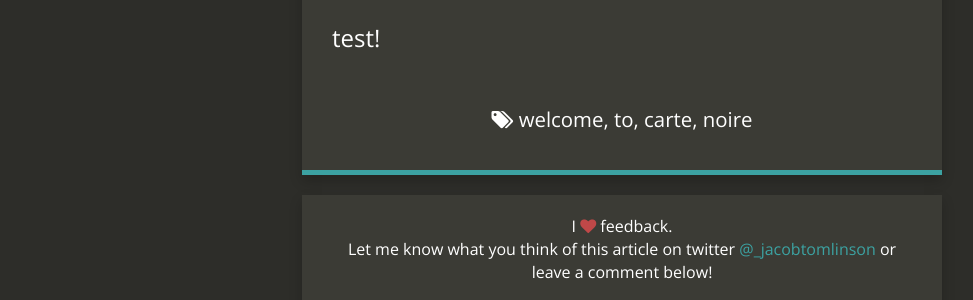
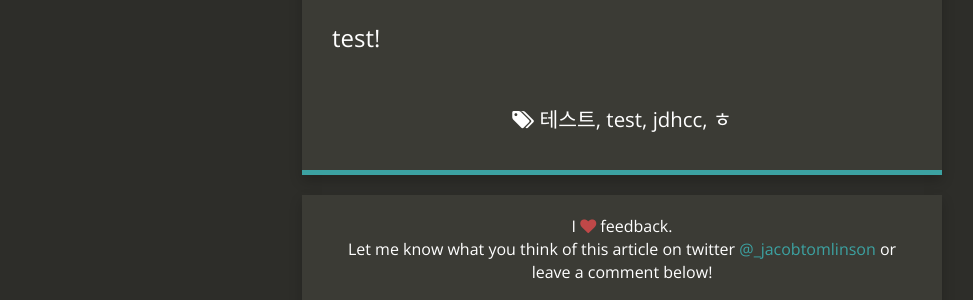
Before and after one commit to jdhcc/jdhcc.github.io, a Jekyll site: the page built from _posts/2020-03-11-welcome-to-jekyll.md, in a window 1280 px wide. Shown: the part 296-596 px from the top of the page, without its empty margins (18-991 px from the left). Built offline with Jekyll 4.4.1, drawn with Linux system fonts in a browser that asks for light colours; nearby versions of some CDN libraries; comment, search, counter and statistics services are not loaded.

Commit message:
Update 2020-03-11-welcome-to-jekyll.md

```diff
--- a/_posts/2020-03-11-welcome-to-jekyll.md
+++ b/_posts/2020-03-11-welcome-to-jekyll.md
@@ -7,10 +7,10 @@ summary:    Carte Noire is a dark blog theme for Jekyll focusing on a clear read
 categories: test
 thumbnail:  heart
 tags:
- - welcome
- - to
- - carte
- - noire
+ - 테스트
+ - test
+ - jdhcc
+ - ㅎ
 ---
 
 test!
```
